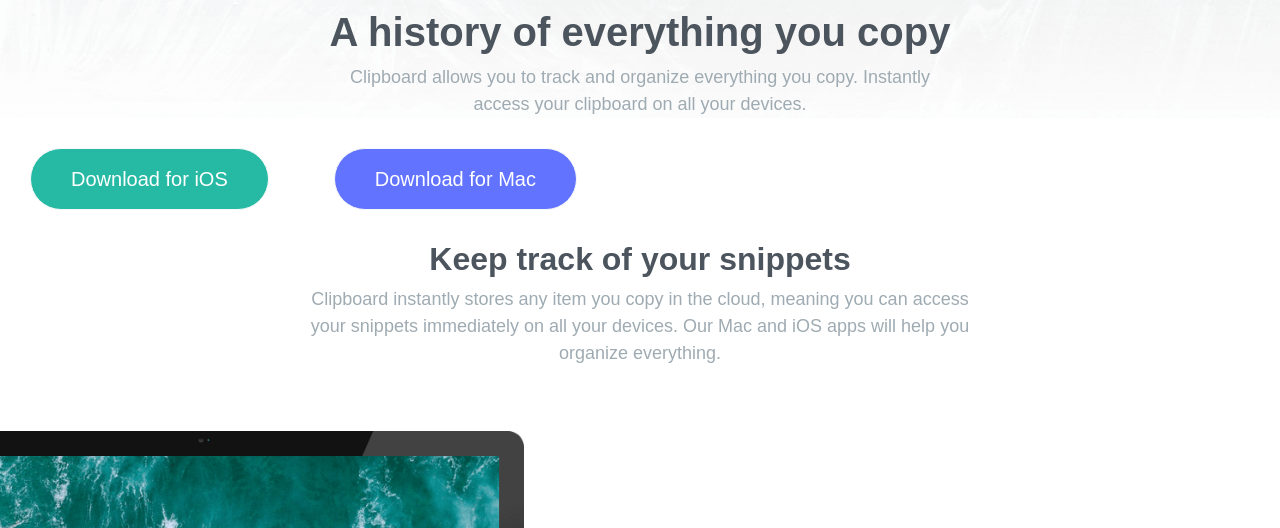
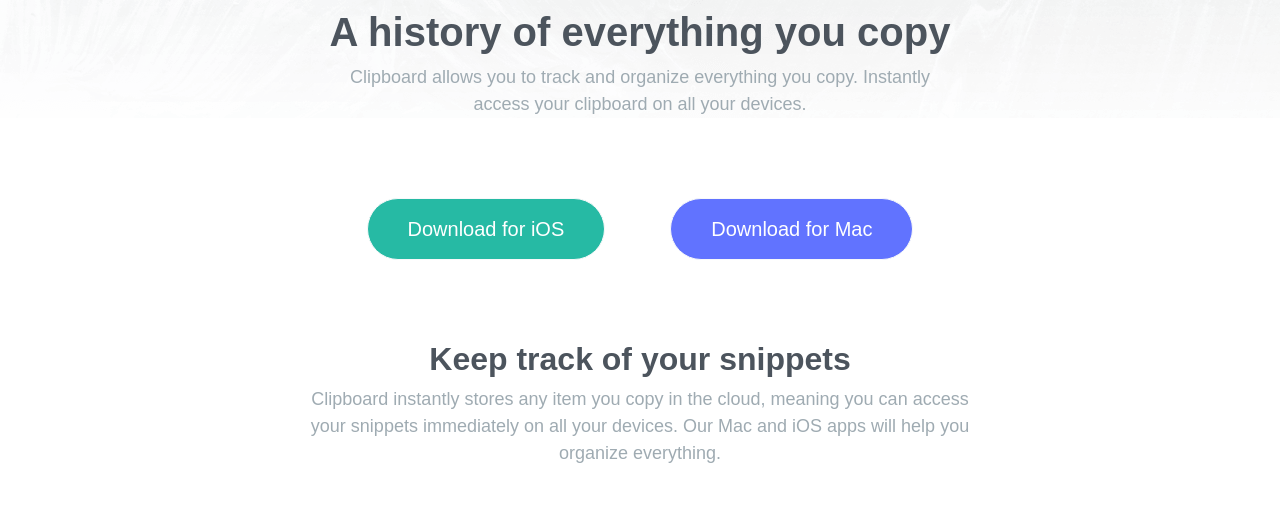
Before and after one commit to kartikya4/Frontend-Mentor---4, a plain HTML site: page index.html in a window 1280 px wide. Shown: the part 197-725 px from the top of the page. Drawn offline with nearby package versions, Linux system fonts and the light colour scheme; a web font is replaced by a local one.

Commit message:
Update styles.css

```diff
--- a/styles.css
+++ b/styles.css
@@ -40,7 +40,7 @@
     color:hsl(201, 11%, 66%);
 }
 
-#download{
+.download{
     text-align: center;
     margin:50px;
 }
```
